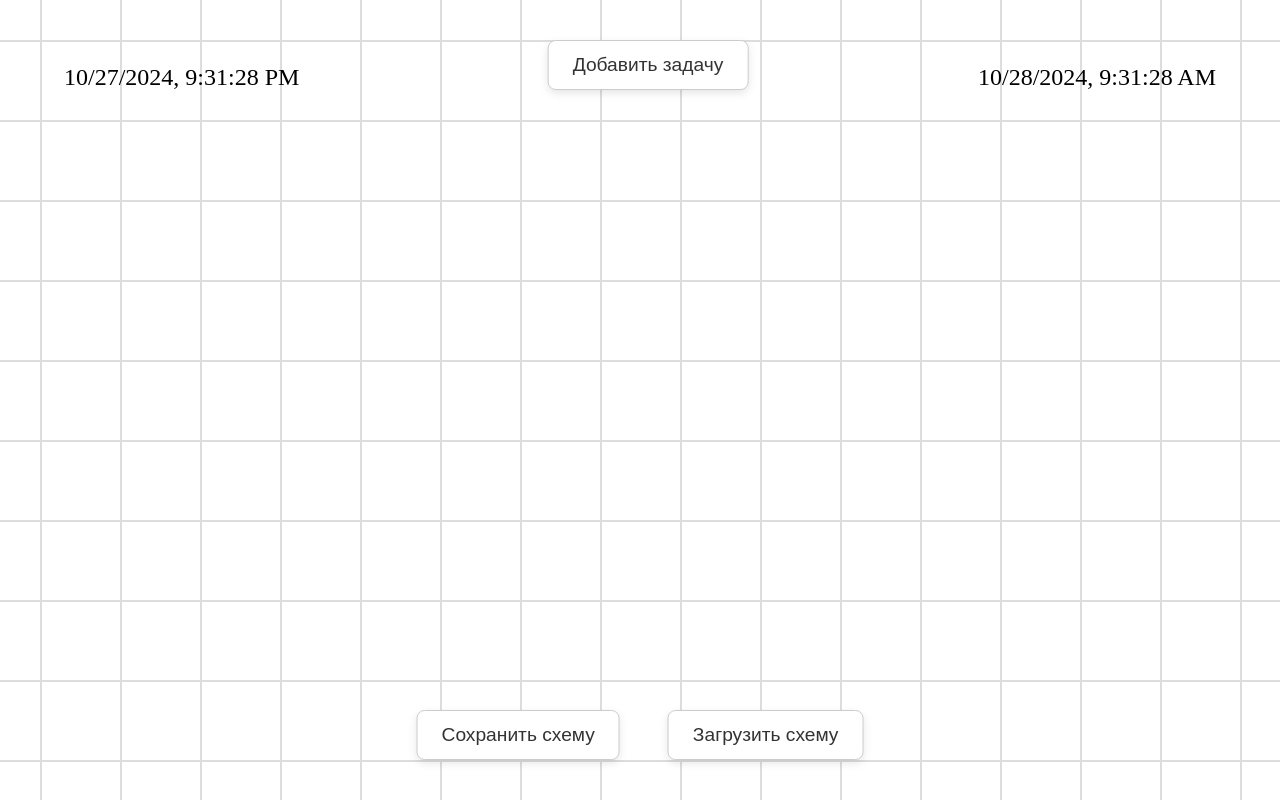
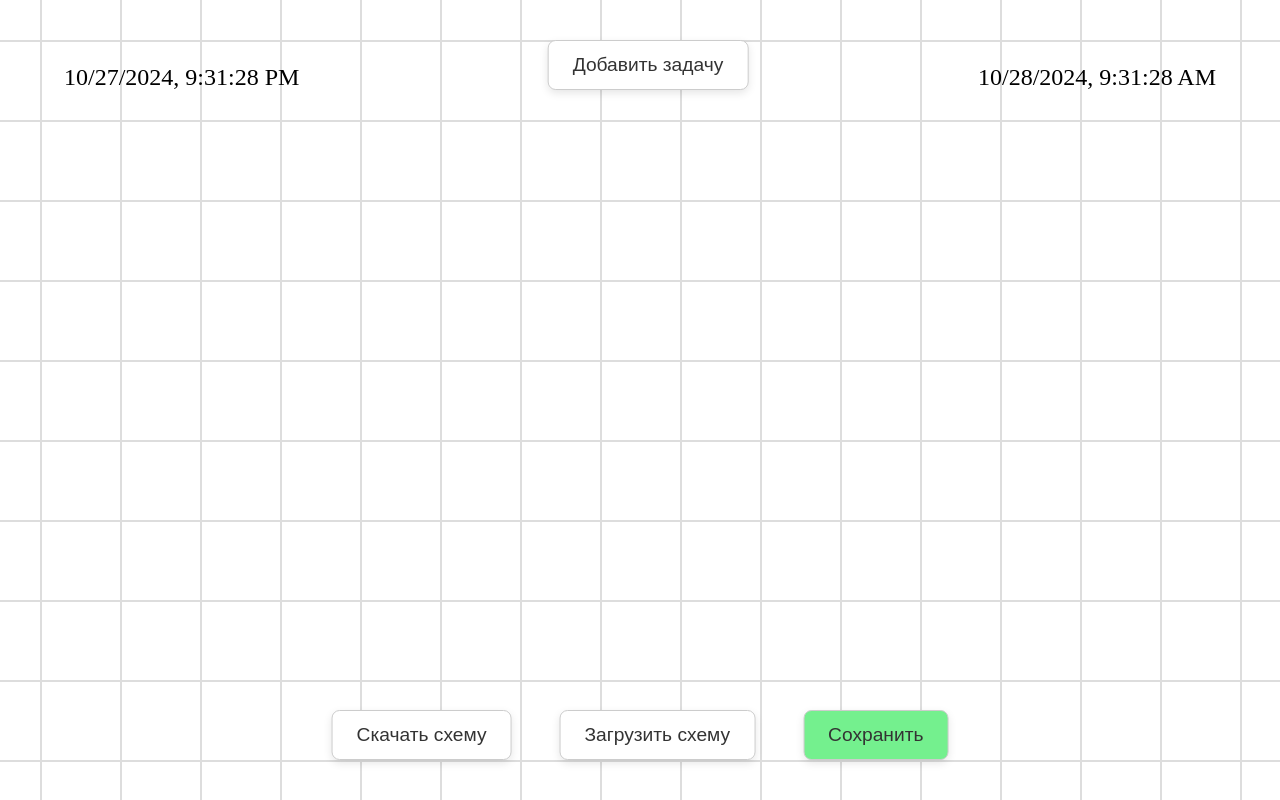
Before and after one commit to nikitakuvsh/task-schema, a React (Create React App) app: page /tasks-manager in a window 1280 px wide. Built offline with nearby package versions, Linux system fonts and the light colour scheme.

Commit message:
add button--save

```diff
--- a/src/components/TaskManager/TaskManager.css
+++ b/src/components/TaskManager/TaskManager.css
@@ -117,3 +117,11 @@
     cursor: pointer;
     transition: background-color 0.2s ease-in-out;
 }
+
+.button--save {
+    background-color: #74f08e;
+}
+
+.button--save:hover {
+    background-color: #6edf87;
+}
--- a/src/components/TaskManager/TaskManager.jsx
+++ b/src/components/TaskManager/TaskManager.jsx
@@ -149,8 +149,9 @@ function TaskManager() {
                 <LeaderLines blocks={blocks} planeOffset={planeOffset} />
             </div>
             <div className="task-manager__buttons-container">
-                <button className="task-manager__button button--save-schema">Сохранить схему</button>
+                <button className="task-manager__button button--save-schema">Скачать схему</button>
                 <button className="task-manager__button button--load-schema">Загрузить схему</button>
+                <button className="task-manager__button button--save">Сохранить</button>
             </div>
         </div>
     );
```
